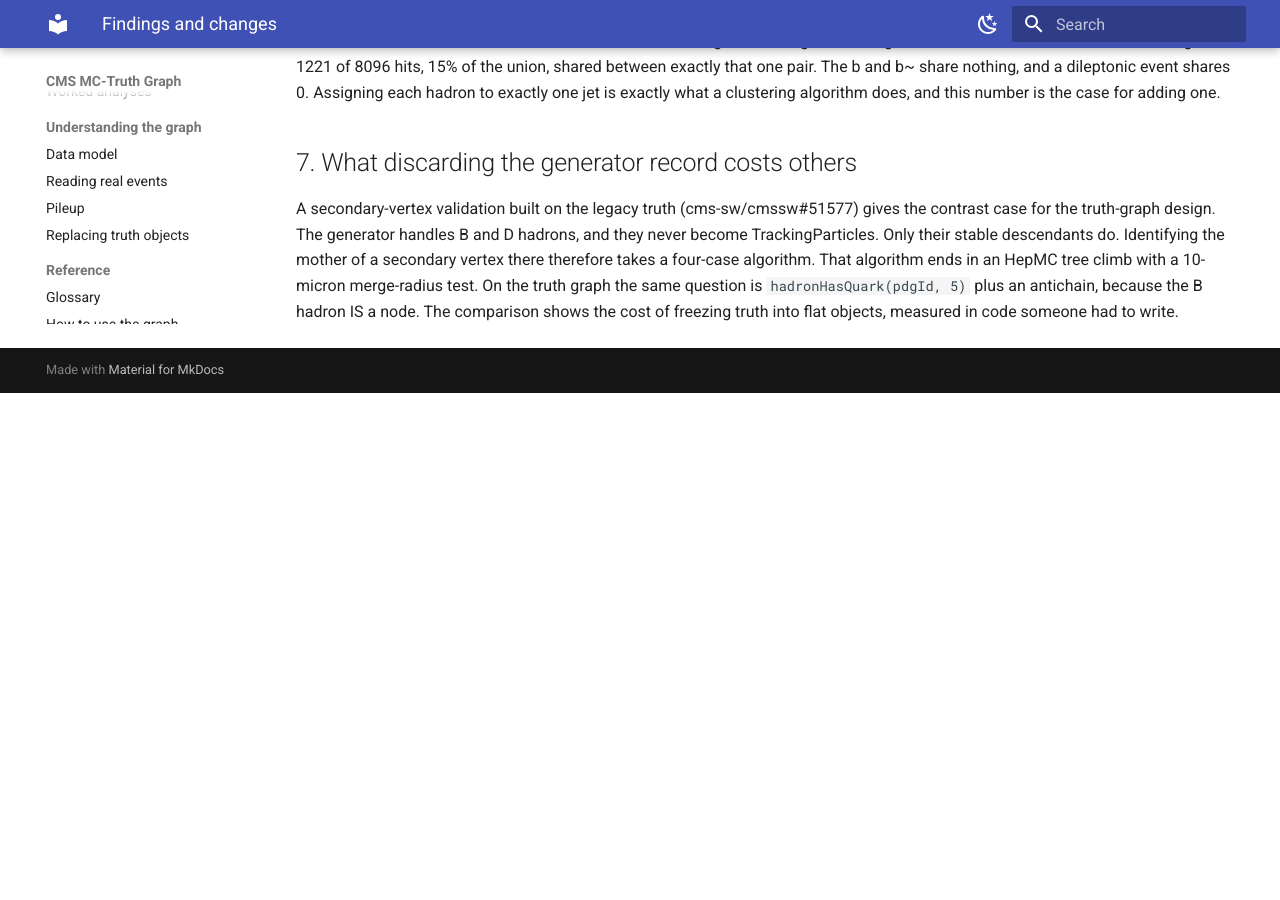
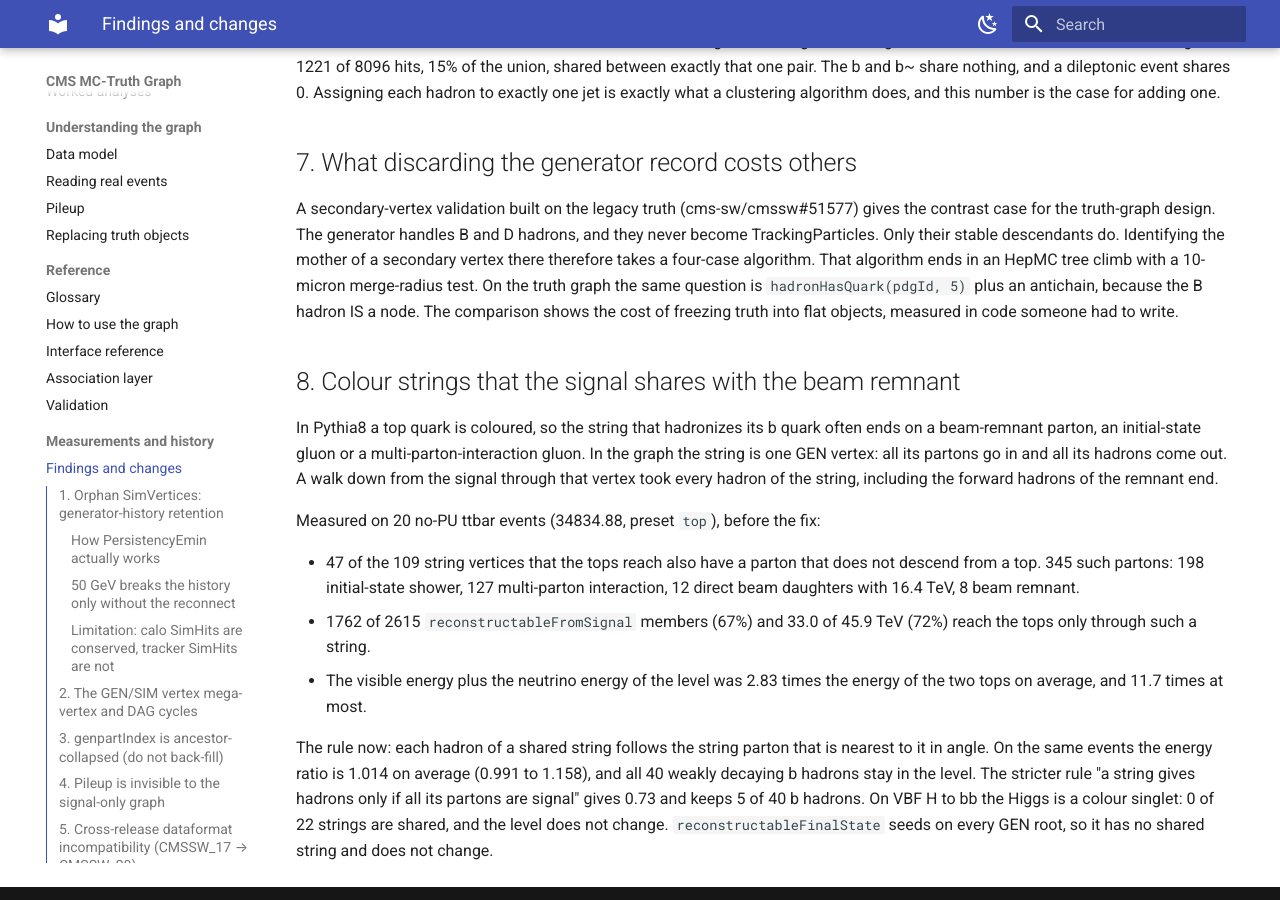
Before and after one commit to felicepantaleo/cms-truth-docs, an MkDocs documentation site: the page built from docs/findings.md, in a window 1280 px wide and 900 px high, scrolled down 5187 px. Built offline with MkDocs 1.6.1 and Material for MkDocs 9.7.7, drawn with Linux system fonts in a browser that asks for light colours; before the commit the page ends 5580 px from its top, so only the background shows below that.

Commit message:
findings, validation: reconstructableFromSignal splits strings shared with non-signal partons

```diff
--- a/docs/findings.md
+++ b/docs/findings.md
@@ -294,3 +294,29 @@
 `hadronHasQuark(pdgId, 5)` plus an antichain, because the B hadron IS a node. The
 comparison shows the cost of freezing truth into flat objects, measured in code
 someone had to write.
+
+## 8. Colour strings that the signal shares with the beam remnant
+
+In Pythia8 a top quark is coloured, so the string that hadronizes its b quark often ends on
+a beam-remnant parton, an initial-state gluon or a multi-parton-interaction gluon. In the
+graph the string is one GEN vertex: all its partons go in and all its hadrons come out. A
+walk down from the signal through that vertex took every hadron of the string, including
+the forward hadrons of the remnant end.
+
+Measured on 20 no-PU ttbar events (34834.88, preset `top`), before the fix:
+
+- 47 of the 109 string vertices that the tops reach also have a parton that does not
+  descend from a top. 345 such partons: 198 initial-state shower, 127 multi-parton
+  interaction, 12 direct beam daughters with 16.4 TeV, 8 beam remnant.
+- 1762 of 2615 `reconstructableFromSignal` members (67%) and 33.0 of 45.9 TeV (72%) reach
+  the tops only through such a string.
+- The visible energy plus the neutrino energy of the level was 2.83 times the energy of the
+  two tops on average, and 11.7 times at most.
+
+The rule now: each hadron of a shared string follows the string parton that is nearest to
+it in angle. On the same events the energy ratio is 1.014 on average (0.991 to 1.158), and
+all 40 weakly decaying b hadrons stay in the level. The stricter rule "a string gives
+hadrons only if all its partons are signal" gives 0.73 and keeps 5 of 40 b hadrons. On
+VBF H to bb the Higgs is a colour singlet: 0 of 22 strings are shared, and the level does
+not change. `reconstructableFinalState` seeds on every GEN root, so it has no shared
+string and does not change.
```
Also changed, not shown: docs/tutorial-truth-definitions.md (+4 -0 lines), docs/validation.md (+1 -1 lines).
